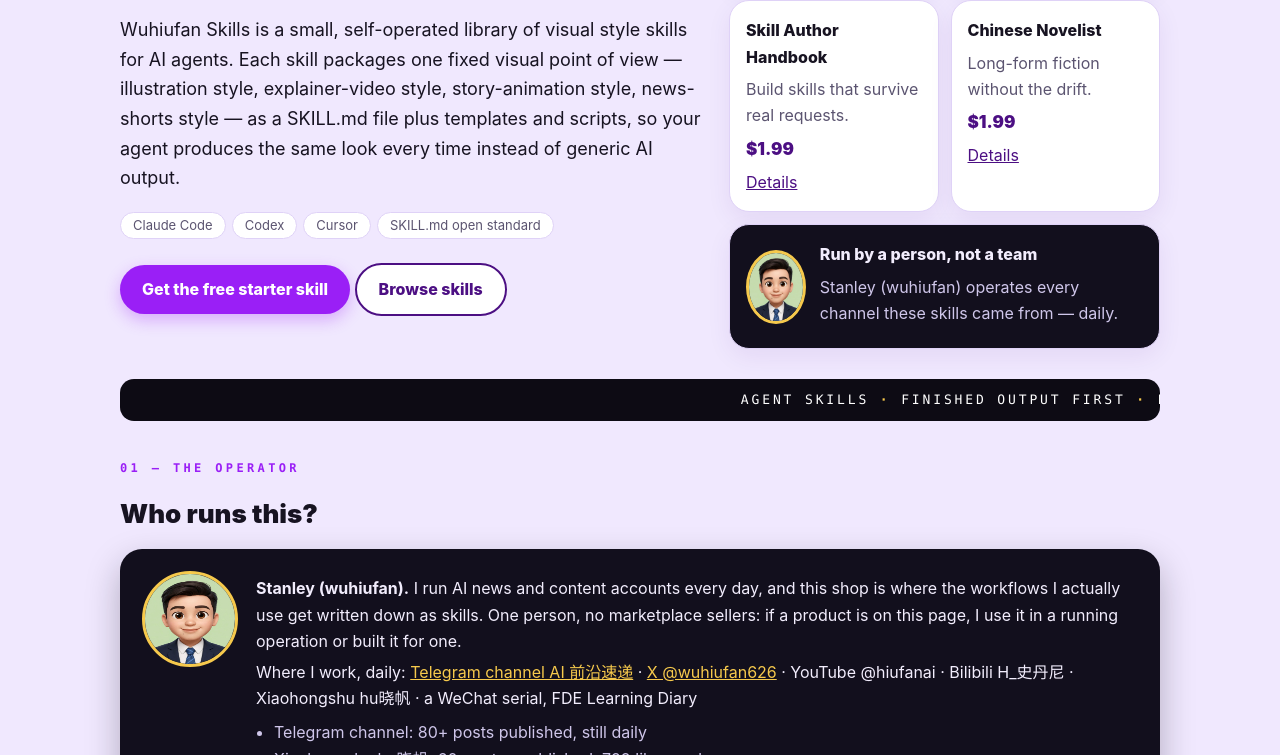
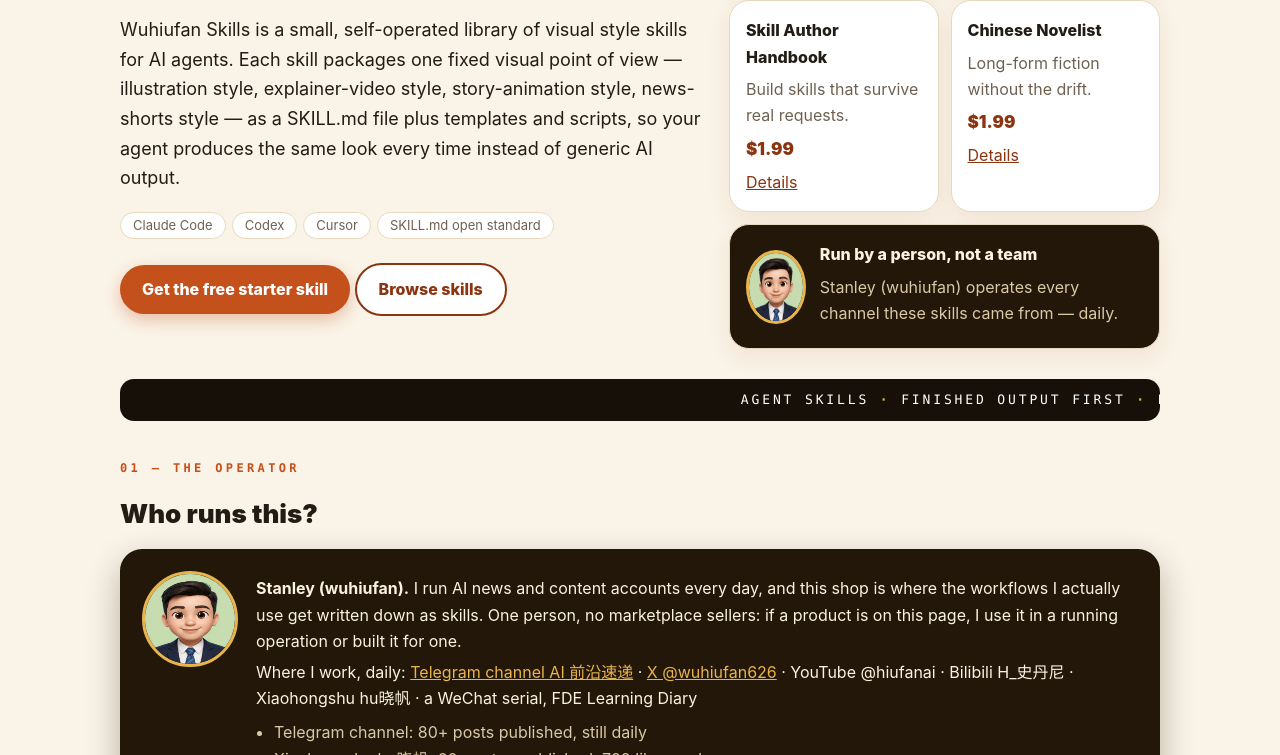
Before and after one commit to 1088766-sketch/wuhiufan-skills, a plain HTML site: page index.html in a window 1280 px wide. Shown: the part 345-1100 px from the top of the page. Drawn offline with Linux system fonts and the light colour scheme.

Commit message:
Recolor: warm sand + terracotta + goldenrod system (away from NPC lavender/purple), espresso dark cards

```diff
--- a/style.css
+++ b/style.css
@@ -1,9 +1,9 @@
-:root{--bg:#F0E8FE;--card:#FFFFFF;--ink:#171321;--text:#171321;--muted:#5B5470;--accent:#9A1FF6;--deep:#4C0F83;--yellow:#F6C94C;--line:#DFD2F7;--dark:#120F1D;--tint1:#F4EAFF;--tint2:#FFFAF1;--tint3:#EDF7F3}
+:root{--bg:#FAF3E7;--card:#FFFFFF;--ink:#221C15;--text:#221C15;--muted:#6E6152;--accent:#C4501B;--deep:#8A3410;--yellow:#E9B44C;--line:#E7D9BE;--dark:#221708;--tint1:#F7E8D3;--tint2:#FDF6E3;--tint3:#EFF3E4}
 *{box-sizing:border-box}
 body{margin:0;font-family:-apple-system,'Segoe UI',Roboto,'Helvetica Neue',Arial,sans-serif;background:var(--bg);color:var(--text);line-height:1.65}
 a{color:var(--deep)}
 header{position:sticky;top:14px;z-index:50;max-width:1060px;margin:14px auto 0;padding:0 20px}
-nav{display:flex;gap:8px;flex-wrap:wrap;align-items:center;background:#fff;border:1px solid var(--line);border-radius:999px;padding:10px 18px;box-shadow:0 10px 30px rgba(76,15,131,.10);font-size:15px}
+nav{display:flex;gap:8px;flex-wrap:wrap;align-items:center;background:#fff;border:1px solid var(--line);border-radius:999px;padding:10px 18px;box-shadow:0 10px 30px rgba(138,52,16,.12);font-size:15px}
 nav a{color:var(--ink);text-decoration:none;padding:5px 12px;border-radius:999px}
 nav a:hover{background:var(--tint1)}
 nav a strong{font-weight:900;letter-spacing:.01em}
@@ -16,12 +16,12 @@ h3{margin:0 0 6px;font-weight:800}
 .lead{font-size:18px;color:var(--text)}
 .muted{color:var(--muted)}
 .grid{display:grid;grid-template-columns:repeat(auto-fit,minmax(300px,1fr));gap:16px;margin-top:14px}
-.card{background:var(--card);border:1px solid var(--line);border-radius:22px;padding:20px;box-shadow:0 8px 24px rgba(76,15,131,.07)}
+.card{background:var(--card);border:1px solid var(--line);border-radius:22px;padding:20px;box-shadow:0 8px 24px rgba(138,52,16,.08)}
 .card p{color:var(--muted);margin:6px 0}
 .grid .card:nth-child(3n+2){background:var(--tint2)}
 .grid .card:nth-child(3n){background:var(--tint3)}
 .price{color:var(--deep) !important;font-weight:900;font-size:19px}
-.btn{display:inline-block;background:var(--accent);color:#fff;padding:11px 22px;border-radius:999px;text-decoration:none;font-weight:800;margin-top:8px;box-shadow:0 6px 16px rgba(154,31,246,.30)}
+.btn{display:inline-block;background:var(--accent);color:#fff;padding:11px 22px;border-radius:999px;text-decoration:none;font-weight:800;margin-top:8px;box-shadow:0 6px 16px rgba(196,80,27,.32)}
 .btn.ghost{background:#fff;color:var(--deep);border:2px solid var(--deep);box-shadow:none}
 table{border-collapse:collapse;width:100%;margin-top:10px}th,td{border:1px solid var(--line);padding:8px 10px;text-align:left}th{background:var(--tint1)}
 code{background:var(--tint1);padding:2px 6px;border-radius:6px}pre{background:var(--dark);color:#EDE8FA;padding:16px;border-radius:16px;overflow:auto}
@@ -29,19 +29,19 @@ details{background:var(--card);border:1px solid var(--line);border-radius:16px;p
 summary{cursor:pointer;font-weight:700}
 footer{max-width:1080px;margin:0 auto;color:var(--muted);font-size:14px;border-top:1px solid var(--line);padding:22px 20px}
 .tag{display:inline-block;background:#fff;border:1px solid var(--line);border-radius:999px;padding:2px 12px;font-size:13px;color:var(--muted);margin-right:6px}
-.author{display:flex;gap:18px;align-items:flex-start;background:var(--dark);color:#F2EDFD;border-radius:22px;padding:22px;margin-top:14px;box-shadow:0 14px 34px rgba(18,15,29,.28)}
+.author{display:flex;gap:18px;align-items:flex-start;background:var(--dark);color:#FBF3E2;border-radius:22px;padding:22px;margin-top:14px;box-shadow:0 14px 34px rgba(34,23,8,.30)}
 .author img{border-radius:50%;flex:none;border:3px solid var(--yellow)}
 .author p{margin:4px 0}.author a{color:var(--yellow)}
-.author ul{margin:8px 0 0;padding-left:18px;color:#CFC6EA}
+.author ul{margin:8px 0 0;padding-left:18px;color:#D8C9A8}
 .hero{display:grid;grid-template-columns:1.15fr .85fr;gap:26px;align-items:center;margin-top:10px}
 .hero-cards{display:grid;grid-template-columns:1fr 1fr;gap:12px}
 .hero-cards .card{padding:16px;border-radius:20px}
 .hero-cards .card h3{font-size:16px}
 .hero-cards .price{font-size:17px}
-.mascot{grid-column:span 2;display:flex;align-items:center;gap:14px;background:var(--dark) !important;color:#F2EDFD}
+.mascot{grid-column:span 2;display:flex;align-items:center;gap:14px;background:var(--dark) !important;color:#FBF3E2}
 .mascot img{width:74px;height:74px;border-radius:50%;border:3px solid var(--yellow)}
-.mascot p{color:#CFC6EA}
-.marquee{background:#0D0B14;color:#fff;overflow:hidden;white-space:nowrap;border-radius:14px;margin:30px 0 4px;padding:10px 0;font-family:ui-monospace,Menlo,monospace;letter-spacing:.22em;font-size:13px}
+.mascot p{color:#D8C9A8}
+.marquee{background:#171008;color:#fff;overflow:hidden;white-space:nowrap;border-radius:14px;margin:30px 0 4px;padding:10px 0;font-family:ui-monospace,Menlo,monospace;letter-spacing:.22em;font-size:13px}
 .marquee span{display:inline-block;padding-left:100%;animation:mq 30s linear infinite}
 .marquee b{color:var(--yellow)}
 @keyframes mq{to{transform:translateX(-100%)}}
```
